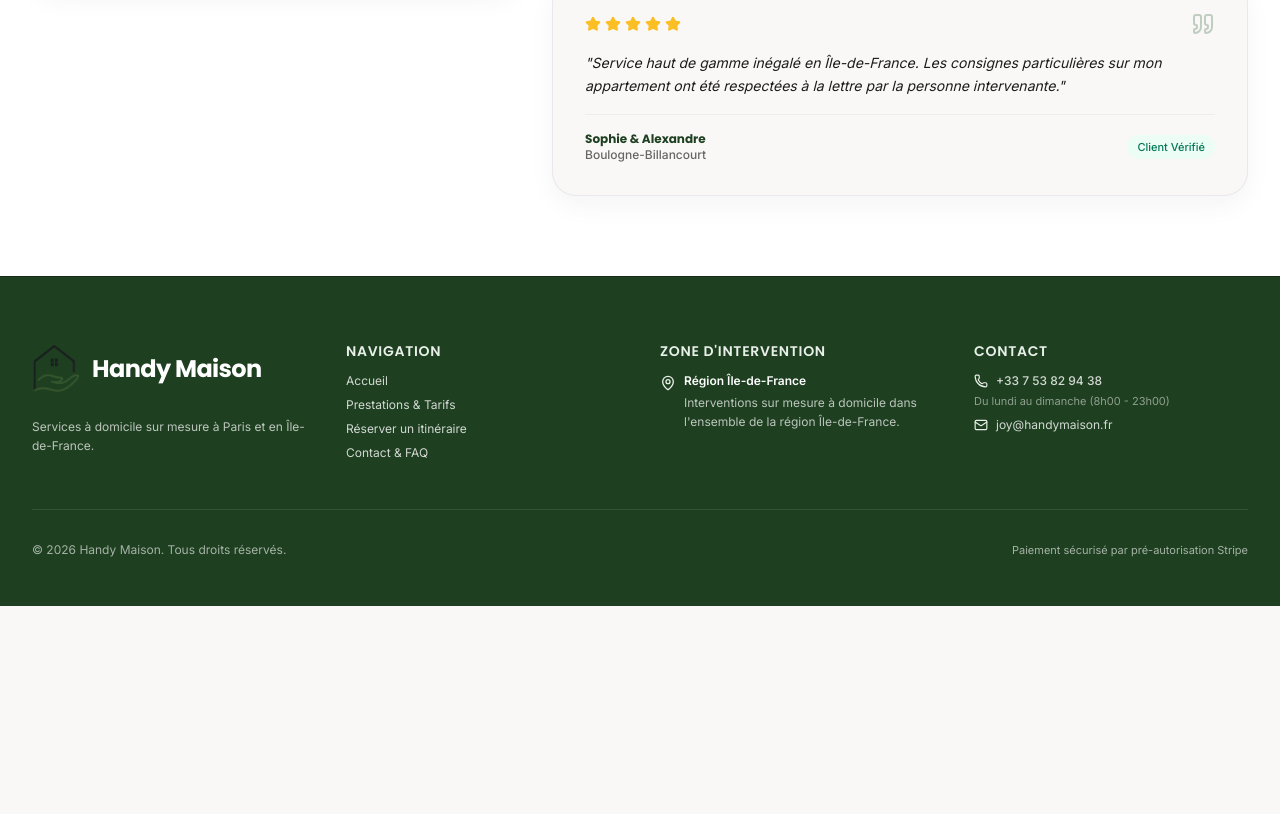
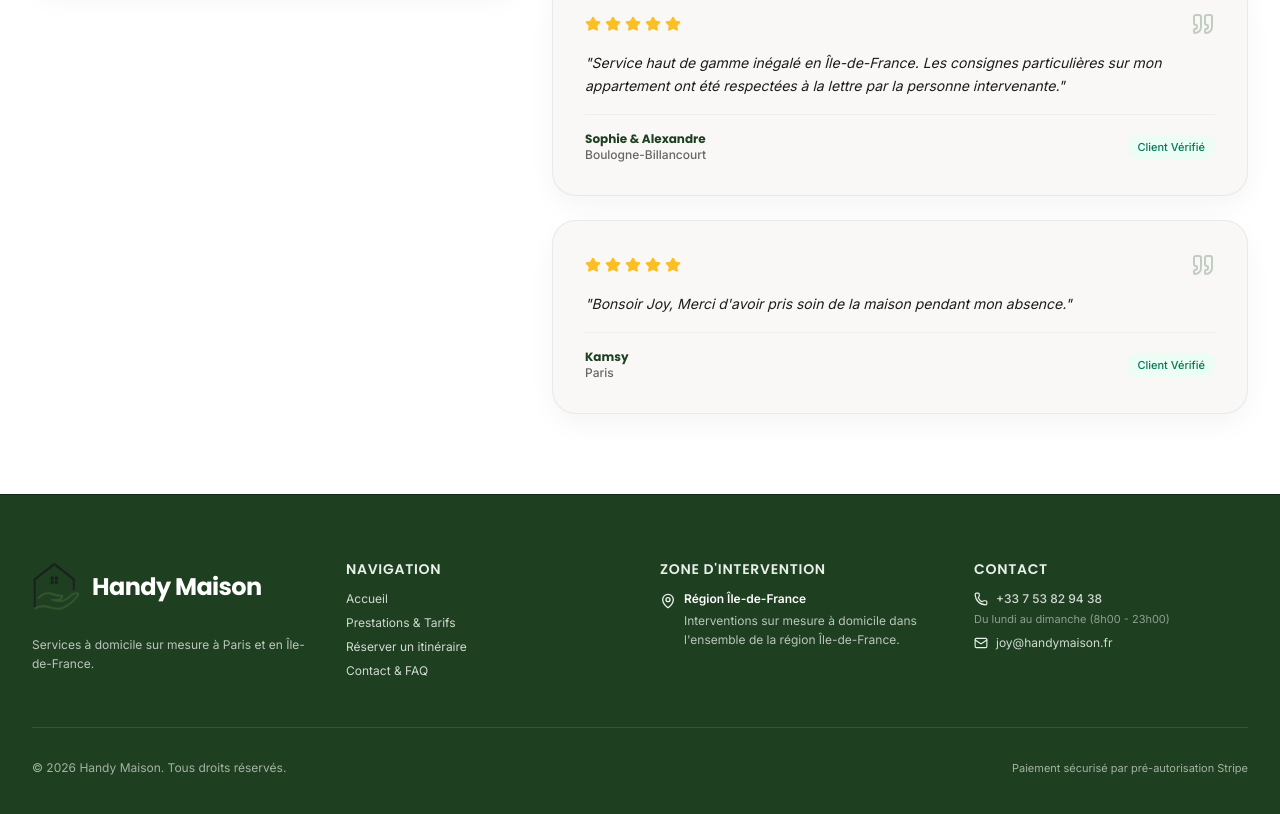
Before and after one commit to kageranlabs/handy-maison-idf, a Next.js app: page / in a window 1280 px wide. Shown: the part 3806-4620 px from the top of the page. Before the commit the page ends 4412 px from the top, so only its background shows below. Built offline with nearby package versions, Linux system fonts and the light colour scheme; no server answers.

Commit message:
feat: iOS input fix, new testimonial, and service-first copy refactor

```diff
--- a/src/app/api/webhooks/stripe/route.ts
+++ b/src/app/api/webhooks/stripe/route.ts
@@ -67,10 +67,10 @@ export async function POST(req: NextRequest) {
                   html: `
                     <div style="font-family: sans-serif; padding: 20px;">
                       <h2>Demande reçue !</h2>
-                      <p>Votre demande est en cours d'examen. Une pré-autorisation a été placée sur votre carte bancaire (aucun montant n'a encore été débité).</p>
+                      <p>Merci d'avoir choisi Handy Maison. Nous traitons votre demande et vous contacterons très rapidement. Une réservation temporaire a été effectuée sur votre carte pour garantir votre créneau (aucun montant n'est débité pour le moment).</p>
                       <hr />
                       <h2>Request received!</h2>
-                      <p>Your request is pending review. A temporary hold has been placed on your card (no funds have been charged yet).</p>
+                      <p>Thank you for choosing Handy Maison. Your request is being reviewed and we will be in touch shortly. A temporary pre-authorization has been placed on your card to hold your time slot (no funds have been debited).</p>
                     </div>
                   `
                 }),
--- a/src/app/booking-success/page.tsx
+++ b/src/app/booking-success/page.tsx
@@ -29,8 +29,6 @@ function SuccessContent() {
         </h1>
         <p className="text-sm sm:text-base text-charcoal-muted max-w-md mx-auto leading-relaxed">
           {dict.checkout.successMessage}
-          <strong className="text-primary font-bold"> {amount} € </strong>
-          {dict.checkout.successMessage2}
         </p>
       </div>
 
--- a/src/components/AddSlotModal.tsx
+++ b/src/components/AddSlotModal.tsx
@@ -115,7 +115,7 @@ export default function AddSlotModal({ service, onClose }: AddSlotModalProps) {
         <form onSubmit={handleSubmit} className="space-y-5">
 
           {/* Service Date */}
-          <div>
+          <div className="overflow-hidden">
             <label className="block text-xs font-semibold text-charcoal mb-1.5 flex items-center gap-1.5">
               <Calendar className="w-4 h-4 text-primary" />
               {dict.servicesSection.dateLabel}
@@ -126,13 +126,13 @@ export default function AddSlotModal({ service, onClose }: AddSlotModalProps) {
               value={date}
               onChange={(e) => setDate(e.target.value)}
               required
-              className="w-full px-4 py-3 rounded-xl border border-gray-300 focus:outline-none focus:ring-2 focus:ring-primary/20 focus:border-primary text-sm font-medium"
+              className="w-full box-border max-w-full appearance-none px-4 py-3 rounded-xl border border-gray-300 focus:outline-none focus:ring-2 focus:ring-primary/20 focus:border-primary text-sm font-medium"
             />
           </div>
 
           {/* Start Time & Duration */}
           <div className="grid grid-cols-2 gap-4">
-            <div>
+            <div className="overflow-hidden">
               <label className="block text-xs font-semibold text-charcoal mb-1.5 flex items-center gap-1.5">
                 <Clock className="w-4 h-4 text-primary" />
                 {dict.servicesSection.startTimeLabel}
@@ -141,7 +141,7 @@ export default function AddSlotModal({ service, onClose }: AddSlotModalProps) {
                 value={startTime}
                 onChange={(e) => setStartTime(e.target.value)}
                 translate="no"
-                className="notranslate w-full px-4 py-3 rounded-xl border border-gray-300 focus:outline-none focus:ring-2 focus:ring-primary/20 focus:border-primary text-sm font-medium bg-white"
+                className="notranslate w-full box-border max-w-full appearance-none px-4 py-3 rounded-xl border border-gray-300 focus:outline-none focus:ring-2 focus:ring-primary/20 focus:border-primary text-sm font-medium bg-white"
               >
                 {startTimes.map((t) => (
                   <option key={t} value={t} translate="no" className="notranslate">
@@ -151,7 +151,7 @@ export default function AddSlotModal({ service, onClose }: AddSlotModalProps) {
               </select>
             </div>
 
-            <div>
+            <div className="overflow-hidden">
               <label className="block text-xs font-semibold text-charcoal mb-1.5 flex items-center gap-1.5">
                 <Clock className="w-4 h-4 text-primary" />
                 {dict.servicesSection.durationLabel}
@@ -159,7 +159,7 @@ export default function AddSlotModal({ service, onClose }: AddSlotModalProps) {
               <select
                 value={String(durationHours)}
                 onChange={(e) => setDurationHours(Number(e.target.value))}
-                className="w-full px-4 py-3 rounded-xl border border-gray-300 focus:outline-none focus:ring-2 focus:ring-primary/20 focus:border-primary text-sm font-medium bg-white"
+                className="w-full box-border max-w-full appearance-none px-4 py-3 rounded-xl border border-gray-300 focus:outline-none focus:ring-2 focus:ring-primary/20 focus:border-primary text-sm font-medium bg-white"
               >
                 {durationOptions.map((h) => (
                   <option key={h} value={String(h)}>
--- a/src/components/Testimonials.tsx
+++ b/src/components/Testimonials.tsx
@@ -154,6 +154,35 @@ export default function Testimonials() {
               </div>
             </div>
 
+            <div className="bg-bgWarm rounded-3xl p-6 sm:p-8 shadow-card border border-gray-200/80 space-y-4 hover:shadow-lg transition-all">
+              <div className="flex items-center justify-between">
+                <div className="flex items-center gap-1 text-amber-400">
+                  {[...Array(5)].map((_, i) => (
+                    <Star key={i} className="w-4 h-4 fill-amber-400" />
+                  ))}
+                </div>
+                <Quote className="w-6 h-6 text-accent/40" />
+              </div>
+
+              <p className="text-sm text-charcoal leading-relaxed italic">
+                "{lang === 'fr' ? (
+                  <>Bonsoir Joy, Merci d'avoir pris soin de la maison pendant mon absence.</>
+                ) : (
+                  <>Good evening Joy, Thank you for taking care of the house during my absence.</>
+                )}"
+              </p>
+
+              <div className="pt-4 border-t border-gray-200/60 flex items-center justify-between text-xs">
+                <div>
+                  <h4 className="font-heading font-bold text-primary">Kamsy</h4>
+                  <span className="text-charcoal-muted font-medium">Paris</span>
+                </div>
+                <span className="text-[11px] text-emerald-700 bg-emerald-50 px-2.5 py-1 rounded-full font-medium">
+                  {lang === 'fr' ? 'Client Vérifié' : 'Verified Client'}
+                </span>
+              </div>
+            </div>
+
           </div>
 
         </div>
--- a/src/lib/i18n/dict.ts
+++ b/src/lib/i18n/dict.ts
@@ -83,9 +83,9 @@ export const DICTIONARY = {
       submitButton: 'Autoriser la réservation',
       cancelButton: 'Annuler',
       processing: 'Traitement en cours...',
-      successTitle: 'Demande transmise avec succès !',
-      successMessage: 'Votre pré-autorisation bancaire de ',
-      successMessage2: ' a été enregistrée. Votre demande est en cours d\'étude et votre intervention vous sera confirmée rapidement.',
+      successTitle: 'Votre demande a bien été enregistrée !',
+      successMessage: 'Merci d\'avoir choisi Handy Maison. Nous traitons votre demande et vous contacterons très rapidement. Une réservation temporaire a été effectuée sur votre carte pour garantir votre créneau (aucun montant n\'est débité pour le moment).',
+      successMessage2: '',
       closeModal: 'Fermer',
     },
     admin: {
@@ -226,9 +226,9 @@ export const DICTIONARY = {
       submitButton: 'Authorize Booking Hold',
       cancelButton: 'Cancel',
       processing: 'Processing Hold...',
-      successTitle: 'Reservation Submitted!',
-      successMessage: 'Your payment hold of ',
-      successMessage2: ' has been authorized. Your schedule is being reviewed and will be confirmed shortly.',
+      successTitle: 'Your request has been received!',
+      successMessage: 'Thank you for choosing Handy Maison. Your request is being reviewed and we will be in touch shortly. A temporary pre-authorization has been placed on your card to hold your time slot (no funds have been debited).',
+      successMessage2: '',
       closeModal: 'Close',
     },
     admin: {
```
